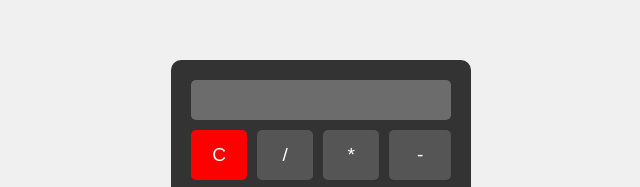
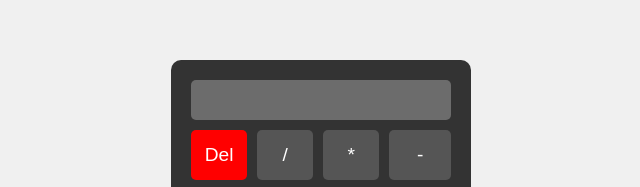
Before and after one commit to Abdulwarithbello/Simple-Calculator, a plain HTML site: page index.html in a window 1280 px wide. Shown: the part 150-337 px from the top of the page, 319-959 px from the left. Drawn offline with Linux system fonts and the light colour scheme.

Commit message:
delete button added

```diff
--- a/index.html
+++ b/index.html
@@ -10,7 +10,7 @@
     <div class="calculator">
         <input type="text" id="display" disabled >
         <div class="buttons">
-           <button onclick="clearDisplay()" style="background-color: red;">C</button>
+           <button onclick="clearDisplay()" style="background-color: red;">Del</button>
            <button onclick="addValue('/')">/</button>
            <button onclick="addValue('*')">*</button>
            <button onclick="addValue('-')">-</button>
```
